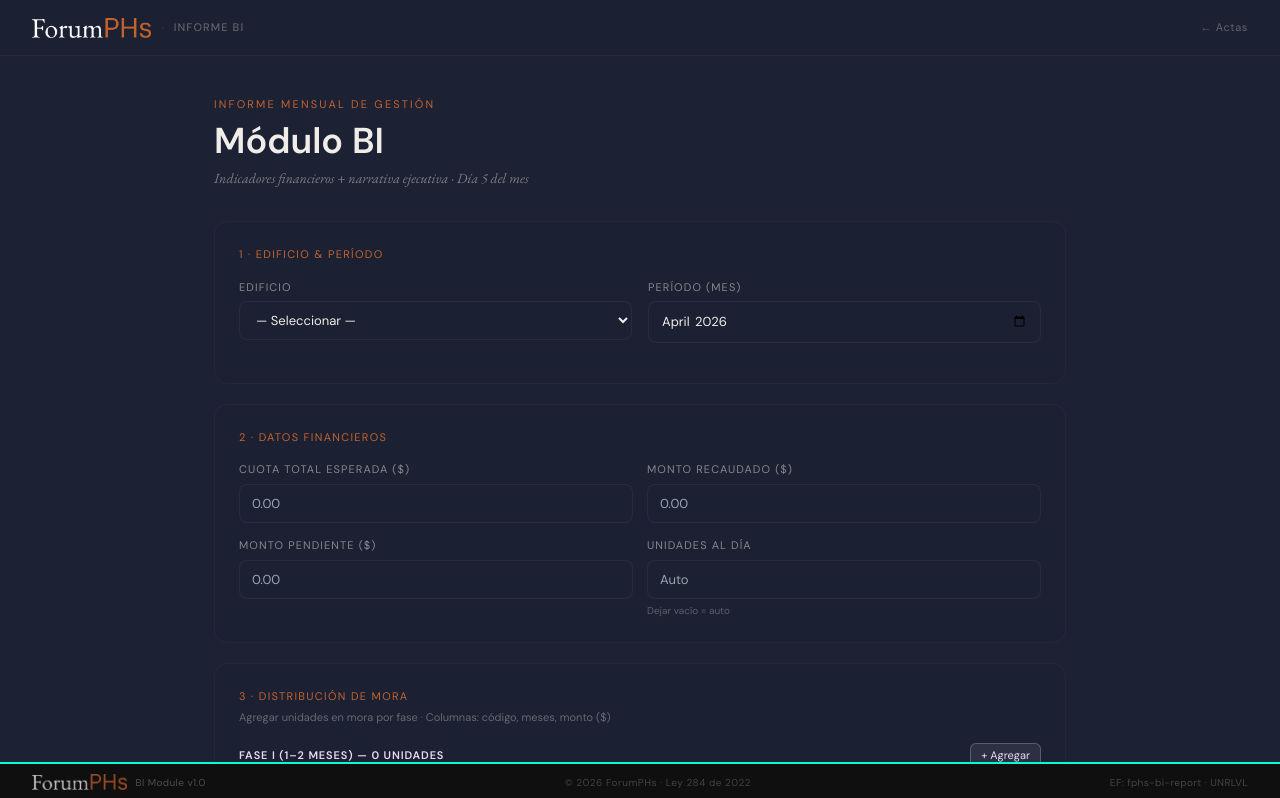
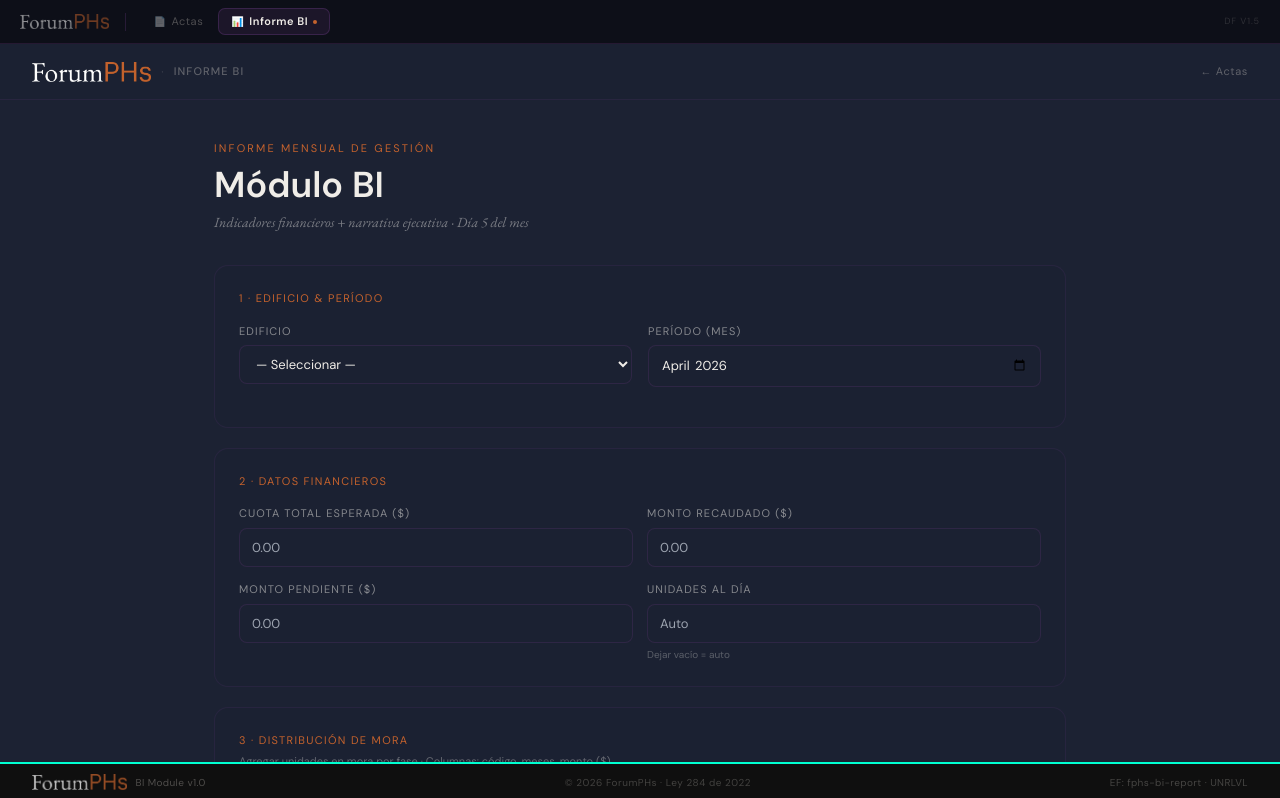
Before and after one commit to unrealvillestudio-hub/forumphs-document-factory, a Next.js app: page /bi in a window 1280 px wide. Shown: the top 798 px of the page. Built offline with nearby package versions, Linux system fonts and the light colour scheme.

Commit message:
layout updates

```diff
--- a/app/bi/page.tsx
+++ b/app/bi/page.tsx
@@ -253,7 +253,7 @@
     <div style={{ minHeight: '100vh', background: 'var(--carbon, #1C2233)', color: '#F0EDE8', fontFamily: 'DM Sans, sans-serif' }}>
 
       {/* ── Header ── */}
-      <div style={{ position: 'sticky', top: 0, zIndex: 100, background: 'rgba(28,34,51,0.95)', backdropFilter: 'blur(12px)', borderBottom: '1px solid rgba(92,52,114,0.2)', padding: '0 32px', height: 56, display: 'flex', alignItems: 'center', justifyContent: 'space-between' }}>
+      <div style={{ position: 'sticky', top: 44, zIndex: 100, background: 'rgba(28,34,51,0.95)', backdropFilter: 'blur(12px)', borderBottom: '1px solid rgba(92,52,114,0.2)', padding: '0 32px', height: 56, display: 'flex', alignItems: 'center', justifyContent: 'space-between' }}>
         <div style={{ display: 'flex', alignItems: 'center', gap: 10 }}>
           {/* eslint-disable-next-line @next/next/no-img-element */}
           <img src="/FPHS_logo-wt.png" alt="ForumPHs" style={{ height: 20, width: 'auto' }} />
--- a/app/layout.tsx
+++ b/app/layout.tsx
@@ -1,5 +1,6 @@
 import type { Metadata } from 'next'
 import './globals.css'
+import NavTabs from '@/components/NavTabs'
 
 export const metadata: Metadata = {
   title: 'Document Factory · ForumPHs',
@@ -19,7 +20,10 @@
           rel="stylesheet"
         />
       </head>
-      <body>{children}</body>
+      <body>
+        <NavTabs />
+        {children}
+      </body>
     </html>
   )
 }
--- /dev/null
+++ b/components/NavTabs.tsx
@@ -0,0 +1,98 @@
+'use client';
+
+import { usePathname } from 'next/navigation';
+import Link from 'next/link';
+
+const TABS = [
+  { href: '/',   label: 'Actas',      icon: '📄', title: 'Generación de Actas' },
+  { href: '/bi', label: 'Informe BI', icon: '📊', title: 'Informe Mensual de Gestión' },
+];
+
+export default function NavTabs() {
+  const path = usePathname();
+
+  return (
+    <div style={{
+      position: 'sticky',
+      top: 0,
+      zIndex: 200,
+      height: 44,
+      background: 'rgba(14,16,24,0.98)',
+      backdropFilter: 'blur(16px)',
+      WebkitBackdropFilter: 'blur(16px)',
+      borderBottom: '1px solid rgba(92,52,114,0.3)',
+      display: 'flex',
+      alignItems: 'center',
+      padding: '0 20px',
+      gap: 2,
+    }}>
+
+      {/* Logo */}
+      {/* eslint-disable-next-line @next/next/no-img-element */}
+      <img
+        src="/FPHS_logo-wt.png"
+        alt="ForumPHs"
+        style={{ height: 15, width: 'auto', opacity: 0.55, marginRight: 14, flexShrink: 0 }}
+      />
+
+      {/* Separator */}
+      <div style={{ width: 1, height: 18, background: 'rgba(92,52,114,0.35)', marginRight: 12, flexShrink: 0 }} />
+
+      {/* Tabs */}
+      {TABS.map(tab => {
+        const active = path === tab.href || (tab.href !== '/' && path.startsWith(tab.href));
+        return (
+          <Link
+            key={tab.href}
+            href={tab.href}
+            title={tab.title}
+            style={{ textDecoration: 'none', flexShrink: 0 }}
+          >
+            <div style={{
+              display: 'flex',
+              alignItems: 'center',
+              gap: 5,
+              padding: '4px 12px',
+              borderRadius: 7,
+              fontSize: 11,
+              fontFamily: "'DM Sans', sans-serif",
+              fontWeight: active ? 600 : 400,
+              letterSpacing: '0.05em',
+              color: active ? 'var(--parch)' : 'rgba(200,196,190,0.35)',
+              background: active ? 'rgba(92,52,114,0.2)' : 'transparent',
+              border: active ? '1px solid rgba(92,52,114,0.45)' : '1px solid transparent',
+              transition: 'all 0.15s ease',
+              cursor: 'pointer',
+              userSelect: 'none' as const,
+            }}>
+              <span style={{ fontSize: 10, lineHeight: 1 }}>{tab.icon}</span>
+              {tab.label}
+              {active && (
+                <span style={{
+                  width: 4,
+                  height: 4,
+                  borderRadius: '50%',
+                  background: 'var(--terra)',
+                  display: 'inline-block',
+                  flexShrink: 0,
+                }} />
+              )}
+            </div>
+          </Link>
+        );
+      })}
+
+      {/* Right: subtle version tag */}
+      <div style={{
+        marginLeft: 'auto',
+        fontSize: 9,
+        letterSpacing: '0.1em',
+        textTransform: 'uppercase',
+        color: 'rgba(200,196,190,0.18)',
+        fontFamily: "'DM Sans', sans-serif",
+      }}>
+        DF v1.5
+      </div>
+    </div>
+  );
+}
```
